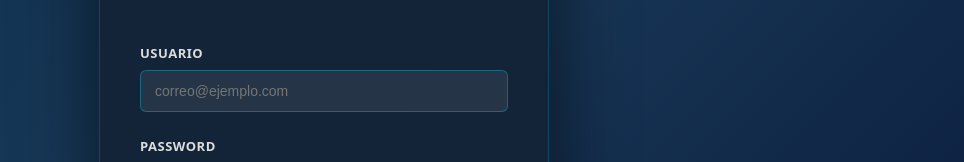
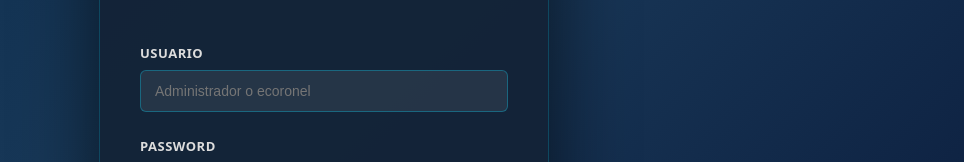
Before and after one commit to MC-Edgar/Voltex-E-learning, a React (Vite) app in the folder Voltex elearning/: page / in a window 1280 px wide. Shown: the part 329-491 px from the top of the page, without its empty margins (316-1280 px from the left). Built offline with nearby package versions, Linux system fonts and the light colour scheme.

Commit message:
Update: Change login credentials to Administrador/admin and ecoronel/1234

```diff
--- a/Voltex elearning/src/App.jsx
+++ b/Voltex elearning/src/App.jsx
@@ -228,9 +228,15 @@ export default function App() {
   });
 
   const handleLogin = (email, password) => {
-    if (email && password) {
-      setCurrentUser({ email, name: email.split('@')[0] });
-      setUserType(email === 'admin' ? 'instructor' : 'student');
+    // Validar credenciales específicas
+    if (email === 'Administrador' && password === 'admin') {
+      setCurrentUser({ email, name: 'Administrador' });
+      setUserType('instructor');
+    } else if (email === 'ecoronel' && password === '1234') {
+      setCurrentUser({ email, name: 'Edgar Coronel' });
+      setUserType('student');
+    } else {
+      alert('Usuario o contraseña incorrectos');
     }
   };
 
@@ -422,9 +428,9 @@ export default function App() {
                 Usuario
               </label>
               <input
-                type="email"
+                type="text"
                 name="email"
-                placeholder="correo@ejemplo.com"
+                placeholder="Administrador o ecoronel"
                 required
                 style={{
                   width: '100%',
```
